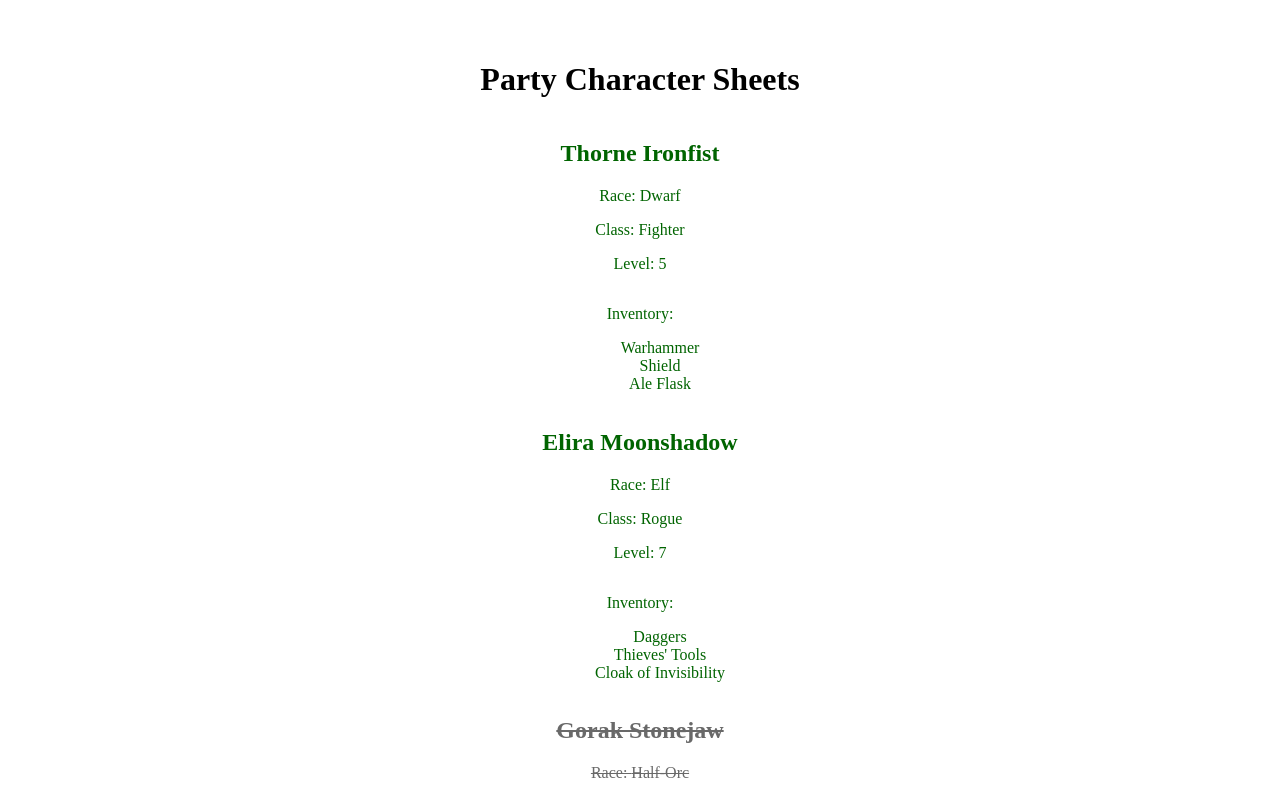
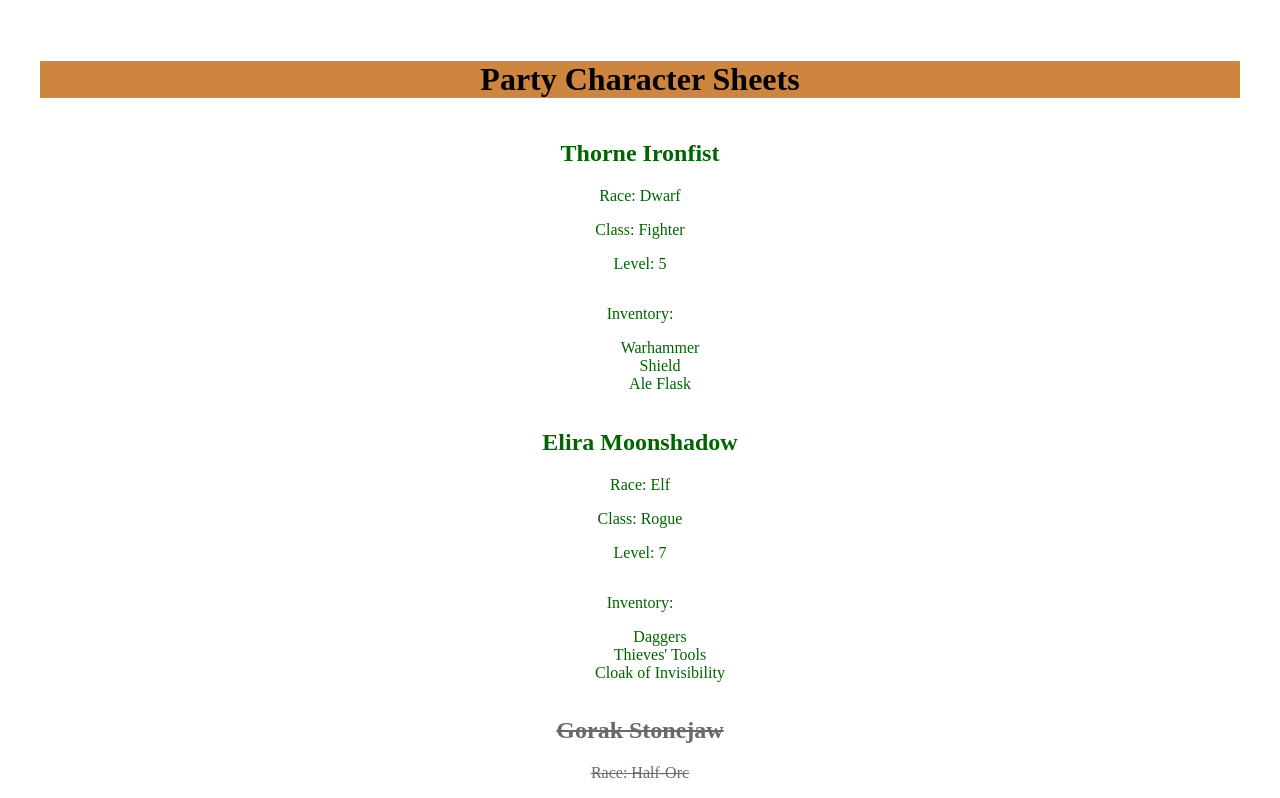
Before and after one commit to Gabby-Moon/Dynamic-Collections, a React app: page / in a window 1280 px wide. Shown: the top 798 px of the page. Built offline with nearby package versions, Linux system fonts and the light colour scheme; the HTML template or start-up script is replaced by a standard one.

Commit message:
added header and footer tags to header and footer

```diff
--- a/src/components/Footer.jsx
+++ b/src/components/Footer.jsx
@@ -1,5 +1,7 @@
 export default function Footer() {
     return (
-        <p>By Ash and Gabby &copy; 2025</p>
+        <footer>
+            <p>By Ash and Gabby &copy; 2025</p>
+        </footer>
     )
 }
--- a/src/components/Header.jsx
+++ b/src/components/Header.jsx
@@ -1,5 +1,7 @@
 export default function Header() {
     return (
-        <h1>Party Character Sheets</h1>
+        <header>
+            <h1>Party Character Sheets</h1>
+        </header>
     )
 }
```
